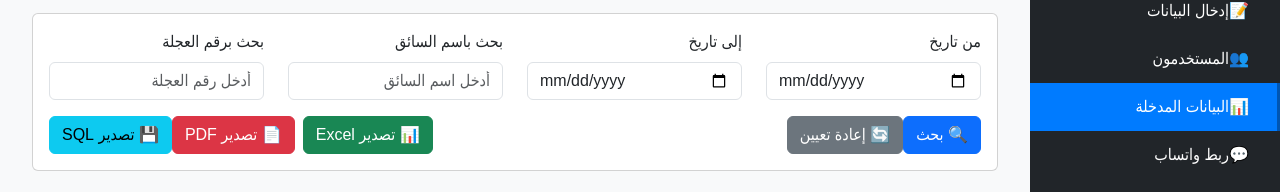
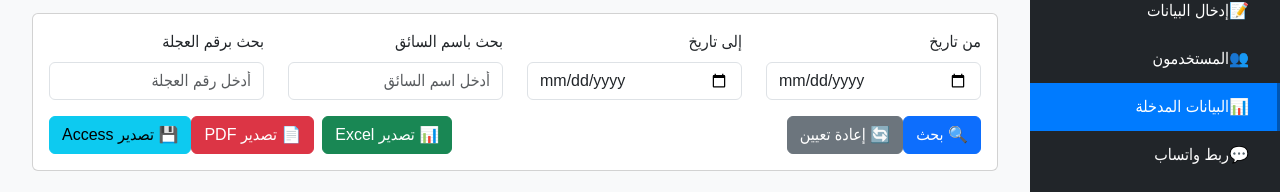
Before and after one commit to AnmarHadi/vehicle-data-app, a React (Create React App) app in the folder client/: page /view-data in a window 1280 px wide. Shown: the part 129-321 px from the top of the page. Built offline with nearby package versions, Linux system fonts and the light colour scheme; no server answers; sample sign-in values are in the browser's storage.

Commit message:
Add Access export via xlsx library

```diff
--- a/client/src/pages/ViewData.js
+++ b/client/src/pages/ViewData.js
@@ -4,6 +4,7 @@ import axios from 'axios';
 import ExcelJS from 'exceljs';
 import jsPDF from 'jspdf';
 import 'jspdf-autotable';
+import * as XLSX from 'xlsx';
 import { useAuth } from '../context/AuthContext';
 import config from '../config';
 
@@ -219,7 +220,7 @@ const ViewData = () => {
     doc.save('بيانات_العجلات.pdf');
   };
 
-  const exportToSQL = async () => {
+  const exportToAccess = async () => {
     if (!canExportAccess) {
       alert('ليس لديك صلاحية التصدير');
       return;
@@ -232,58 +233,52 @@ const ViewData = () => {
     setExporting(true);
 
     try {
-      let sqlContent = '-- بيانات العجلات\n';
-      sqlContent += '-- تم التصدير: ' + new Date().toLocaleString('ar-IQ') + '\n\n';
-      sqlContent += 'CREATE TABLE IF NOT EXISTS VehicleData (\n';
-      sqlContent += '  ID INTEGER PRIMARY KEY,\n';
-      sqlContent += '  FirstName TEXT,\n';
-      sqlContent += '  FatherName TEXT,\n';
-      sqlContent += '  GrandfatherName TEXT,\n';
-      sqlContent += '  GreatGrandfatherName TEXT,\n';
-      sqlContent += '  LastName TEXT,\n';
-      sqlContent += '  MotherName TEXT,\n';
-      sqlContent += '  NationalID TEXT,\n';
-      sqlContent += '  BirthDate TEXT,\n';
-      sqlContent += '  Governorate TEXT,\n';
-      sqlContent += '  Address TEXT,\n';
-      sqlContent += '  PhoneNumber TEXT,\n';
-      sqlContent += '  PlateNumber TEXT,\n';
-      sqlContent += '  PlateGovernorate TEXT,\n';
-      sqlContent += '  WheelType TEXT,\n';
-      sqlContent += '  OwnerName TEXT\n';
-      sqlContent += ');\n\n';
+      const dataForExport = filteredData.map((item, index) => ({
+        'ت': index + 1,
+        'الاسم الأول': item.firstName || '',
+        'اسم الأب': item.fatherName || '',
+        'الجد': item.grandfatherName || '',
+        'أب الجد': item.greatGrandfatherName || '',
+        'اللقب': item.lastName || '',
+        'اسم الأم الثلاثي': item.motherName || '',
+        'رقم البطاقة': item.nationalId || '',
+        'تاريخ الولادة': item.birthDate || '',
+        'محافظة السكن': item.governorate || '',
+        'العنوان': item.address || '',
+        'رقم الهاتف': item.phoneNumber || '',
+        'رقم العجلة': formatPlateNumber(item),
+        'العائدية': item.plateGovernorate || '',
+        'نوع العجلة': item.wheelType || '',
+        'المالك': item.ownerName || ''
+      }));
 
-      filteredData.forEach((item, index) => {
-        sqlContent += `INSERT INTO VehicleData VALUES (${index + 1}, `;
-        sqlContent += `'${(item.firstName || '').replace(/'/g, "''")}', `;
-        sqlContent += `'${(item.fatherName || '').replace(/'/g, "''")}', `;
-        sqlContent += `'${(item.grandfatherName || '').replace(/'/g, "''")}', `;
-        sqlContent += `'${(item.greatGrandfatherName || '').replace(/'/g, "''")}', `;
-        sqlContent += `'${(item.lastName || '').replace(/'/g, "''")}', `;
-        sqlContent += `'${(item.motherName || '').replace(/'/g, "''")}', `;
-        sqlContent += `'${(item.nationalId || '').replace(/'/g, "''")}', `;
-        sqlContent += `'${(item.birthDate || '').replace(/'/g, "''")}', `;
-        sqlContent += `'${(item.governorate || '').replace(/'/g, "''")}', `;
-        sqlContent += `'${(item.address || '').replace(/'/g, "''")}', `;
-        sqlContent += `'${(item.phoneNumber || '').replace(/'/g, "''")}', `;
-        sqlContent += `'${formatPlateNumber(item).replace(/'/g, "''")}', `;
-        sqlContent += `'${(item.plateGovernorate || '').replace(/'/g, "''")}', `;
-        sqlContent += `'${(item.wheelType || '').replace(/'/g, "''")}', `;
-        sqlContent += `'${(item.ownerName || '').replace(/'/g, "''")}'`;
-        sqlContent += ');\n';
-      });
+      const worksheet = XLSX.utils.json_to_sheet(dataForExport);
 
-      const blob = new Blob(['\uFEFF' + sqlContent], { type: 'text/plain;charset=utf-8;' });
-      const url = URL.createObjectURL(blob);
-      const link = document.createElement('a');
-      link.href = url;
-      link.download = 'بيانات_العجلات.sql';
-      document.body.appendChild(link);
-      link.click();
-      link.remove();
-      URL.revokeObjectURL(url);
+      worksheet['!cols'] = [
+        { wch: 5 },
+        { wch: 15 },
+        { wch: 15 },
+        { wch: 15 },
+        { wch: 15 },
+        { wch: 15 },
+        { wch: 25 },
+        { wch: 15 },
+        { wch: 15 },
+        { wch: 20 },
+        { wch: 30 },
+        { wch: 15 },
+        { wch: 20 },
+        { wch: 20 },
+        { wch: 20 },
+        { wch: 25 }
+      ];
 
-      alert('تم تصدير ملف SQL بنجاح! يمكنك استيراده في Access.');
+      const workbook = XLSX.utils.book_new();
+      XLSX.utils.book_append_sheet(workbook, worksheet, 'بيانات العجلات');
+
+      XLSX.writeFile(workbook, 'بيانات_العجلات_للأكسس.xlsx');
+
+      alert('✅ تم تصدير الملف بنجاح!\n\n📌 للاستيراد في Access:\n1. افتح Access\n2. اضغط External Data → Excel\n3. اختر الملف الذي تم تنزيله\n4. اتبع المعالج');
     } catch (error) {
       console.error('Error:', error);
       alert('خطأ في التصدير');
@@ -395,8 +390,8 @@ const ViewData = () => {
               <Button variant="danger" className="me-2" onClick={exportToPDF}>📄 تصدير PDF</Button>
             )}
             {canExportAccess && (
-              <Button variant="info" onClick={exportToSQL} disabled={exporting}>
-                {exporting ? '⏳ جاري التصدير...' : '💾 تصدير SQL'}
+              <Button variant="info" onClick={exportToAccess} disabled={exporting}>
+                {exporting ? '⏳ جاري التصدير...' : '💾 تصدير Access'}
               </Button>
             )}
           </div>
```
